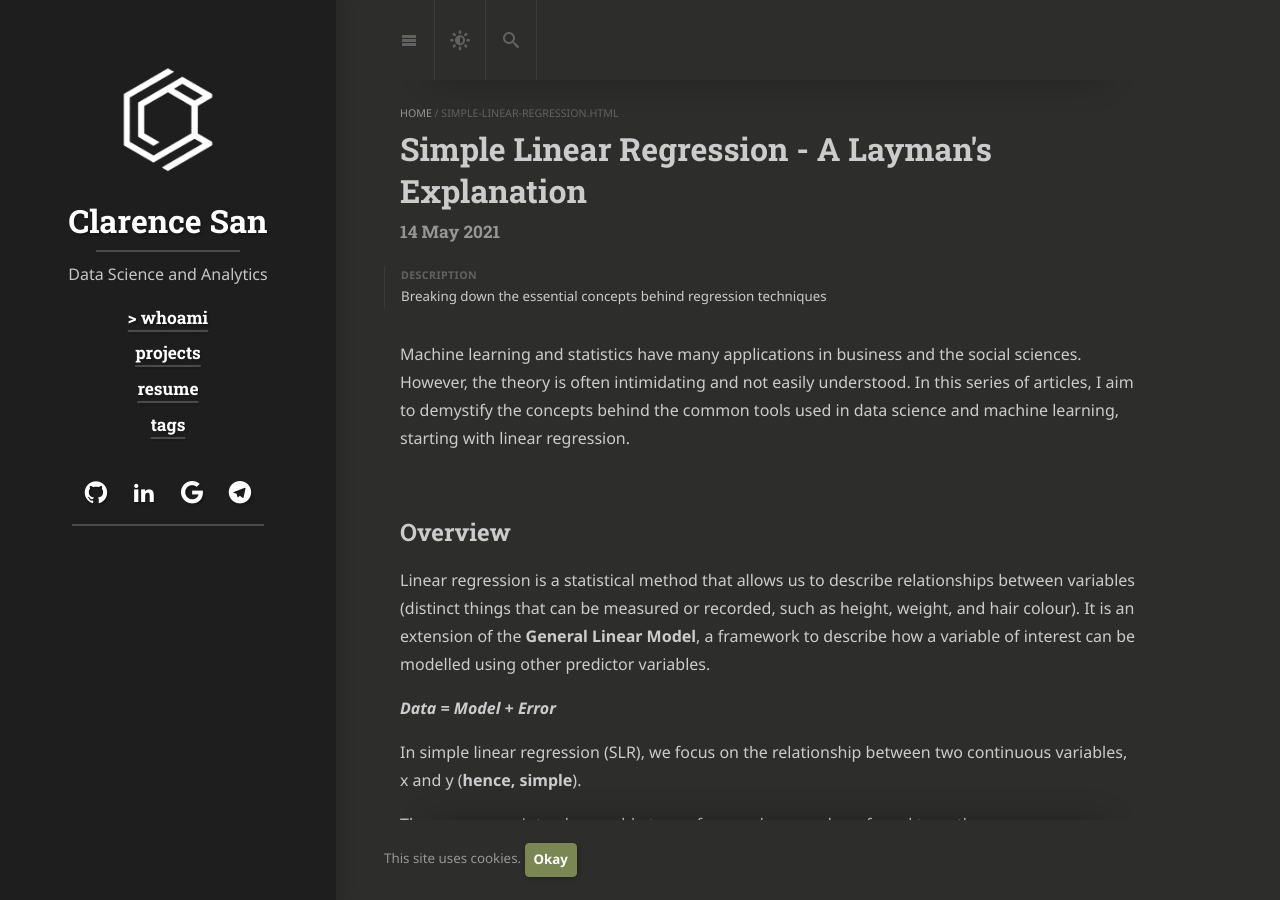
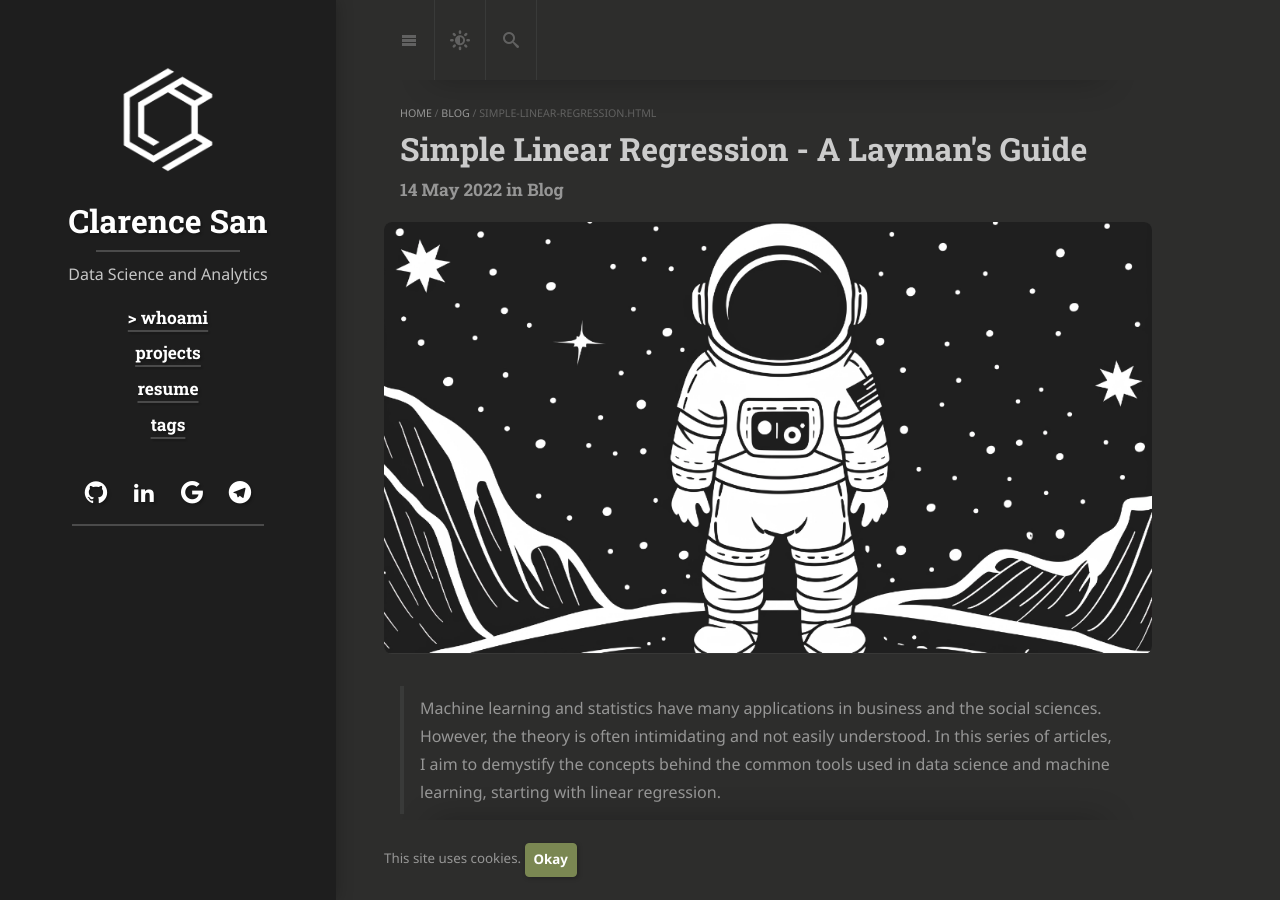
Before and after one commit to csanry/csanry.github.io, a Jekyll site: the page built from blog/_posts/2022-05-14-Simple-Linear-Regression.md, in a window 1280 px wide and 900 px high. Built offline with Jekyll 4.4.1, drawn with Linux system fonts in a browser that asks for light colours; cached includes are drawn as plain includes; nearby versions of some CDN libraries; some web fonts are replaced; library files that are not in the unit come from our copies.

Commit message:
chore: minor formatting updates * tweak content of SLR article * add assets for SQL 50 article

```diff
--- a/_posts/2021-05-14-Simple-Linear-Regression.md
+++ b/blog/_posts/2022-05-14-Simple-Linear-Regression.md
@@ -1,15 +1,15 @@
 ---
 layout: post
-title: Simple Linear Regression - A Layman's Explanation
-image:
+title: Simple Linear Regression - A Layman's Guide
+image: /assets/img/2022-05-14-Simple-Linear-Regression/featured_image.png
 description: >
-  Breaking down the essential concepts behind regression techniques
-hide_description: false
+  The essential ideas and concepts behind regression
+hide_description: true
 hide_last_modified: true
 sitemap: false
 ---
 
-Machine learning and statistics have many applications in business and the social sciences. However, the theory is often intimidating and not easily understood. In this series of articles, I aim to demystify the concepts behind the common tools used in data science and machine learning, starting with linear regression.
+> Machine learning and statistics have many applications in business and the social sciences. However, the theory is often intimidating and not easily understood. In this series of articles, I aim to demystify the concepts behind the common tools used in data science and machine learning, starting with linear regression.
 
 ## Overview
 
@@ -34,7 +34,7 @@
 Even without SLR, we can identify a trend that appears linear and positive: based on our sample dataset, it would seem that students who studied more were likely to do better. Note that in the plot, I have set y = exam results and x = study time. It is conventional to plot the dependent variable on the y axis.
 
 <figure>
-  <img src="{{site.url}}/assets/img/2021-05-14-Simple-Linear-Regression/sample_dataset.PNG">
+  <img src="{{site.url}}/assets/img/2022-05-14-Simple-Linear-Regression/sample_dataset.png">
   <figcaption>While it is difficult to identify any relationship between study time and exam results from the numbers, it becomes more apparent once the numbers are plotted</figcaption>
 </figure>
 
@@ -46,7 +46,7 @@
 
 
 <figure>
-  <img src="{{site.url}}/assets/img/2021-05-14-Simple-Linear-Regression/simple_linear_regression.PNG">
+  <img src="{{site.url}}/assets/img/2022-05-14-Simple-Linear-Regression/simple_linear_regression.png">
   <figcaption>If this looks scary, remember that we are really only looking at three main components -- our y dependent (data), a linear component (model), and error component (error)</figcaption>
 </figure>
 
@@ -65,7 +65,7 @@
 **_Exam Results = 57.46 + 2.18 x Hours Studied_**
 
 <figure>
-  <img src="{{site.url}}/assets/img/2021-05-14-Simple-Linear-Regression/model_visualization.PNG">
+  <img src="{{site.url}}/assets/img/2022-05-14-Simple-Linear-Regression/model_visualization.png">
   <figcaption>Another way of framing the problem: given one unit increase of x (one more hour of studying), how much should one expect their exam results to improve on average?</figcaption>
 </figure>
 
@@ -76,7 +76,7 @@
 **ε _\= Measurement Error + Omitted Variables + Random Variation_**
 
 <figure>
-  <img src="{{site.url}}/assets/img/2021-05-14-Simple-Linear-Regression/poor_fit.PNG">
+  <img src="{{site.url}}/assets/img/2022-05-14-Simple-Linear-Regression/poor_fit.png">
   <figcaption>In essence, the error term describes how far our model is from reality. Poorer model fit results in larger errors?</figcaption>
 </figure>
 
@@ -84,14 +84,14 @@
 
 To recap, we have the values for our y (exam results) and x (study time). Given our data, we estimate the values of _β\_0_ and _β\_1._ How do we select “ideal” values? We want _βs_ that minimize the residual sum of squares (RSS). We can calculate the RSS of our model using the following equation:
 
-![](/assets/img/2021-05-14-Simple-Linear-Regression/rss.PNG)
+![](/assets/img/2022-05-14-Simple-Linear-Regression/rss.png)
 
 Terminology time — this method of fitting the model is known as **ordinary least squares (or OLS). Under certain assumptions,** OLS will provide the best possible estimates for SLR. A model fit using this method is also known as the **line of best fit.**
 
 There is also a convenient solution to find the best _β_ estimates from OLS using linear algebra:
 
 <figure>
-  <img src="{{site.url}}/assets/img/2021-05-14-Simple-Linear-Regression/ols_estimate.PNG">
+  <img src="{{site.url}}/assets/img/2022-05-14-Simple-Linear-Regression/ols_estimate.png">
   <figcaption>In matrix form, the best β estimates equals the inverse of X-transpose times X, multiplied by X-transpose times y</figcaption>
 </figure>
 
@@ -115,7 +115,7 @@
 *   We can quantify such relationships by modelling a line of best fit — a model that can be mathematically expressed as:
 
 <figure>
-  <img src="{{site.url}}/assets/img/2021-05-14-Simple-Linear-Regression/line_best_fit.PNG" style="width:100%">
+  <img src="{{site.url}}/assets/img/2022-05-14-Simple-Linear-Regression/line_best_fit.png" style="width:100%">
 </figure>
 
 *   _β\_0_ and _β\_1,_ which are the intercept and the slope of the line respectively, are estimated by minimizing the residual sum of squares (RSS) of the model — this method of estimating _βs_ is known as the ordinary least squares method.
```
Also changed, not shown: assets/img/2022-11-30-SQL50-Questions/featured_image.png (added), posts.md (line endings or trailing spaces).
